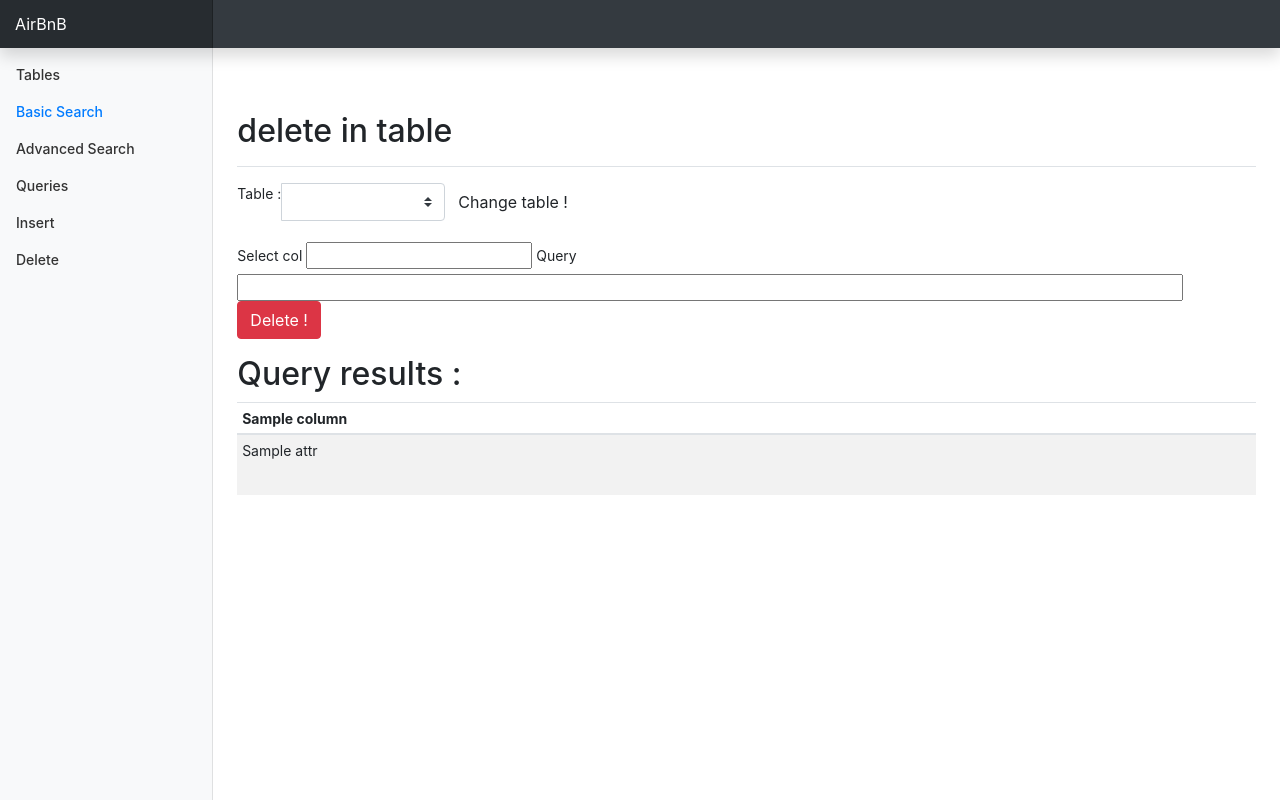
After one commit to vquelque/DbProject, a Flask app: template templates/delete.html in a window 1280 px wide. The commit adds this page. Run offline with Flask 2, Linux system fonts and the light colour scheme; the template is opened without the code that fills it: most values are stand-ins (such as "Sample title", 1, 10 or a date in 2020); form fields are guessed from the names that the template uses; parts of the project's set-up code (start-up, migrations or seed data) failed here and were passed over; some libraries are stand-ins or nearby versions.

Commit message:
Add a simple delete function (not perform yet)

```diff
--- a/app.py
+++ b/app.py
@@ -51,6 +51,7 @@ def search_in_table(query, table_name, col_name):
     sql_query = "SELECT * FROM {0} WHERE UPPER({1}) LIKE UPPER('%{2}%')".format(
         table_name, col_name, query
     )
+    print(sql_query, file=sys.stderr)
     ResultProxy = connection.execute(sql_query)
     result = ResultProxy.fetchmany(10)
     return result
@@ -67,7 +68,16 @@ def insert_in_table(col_value, table_name):
     print(sql_query, file=sys.stderr)
     #ResultProxy = connection.execute(sql_query)
     # result ?
-    #ResultProxy.close()
+
+def delete_in_table(name, table_name, col_name):
+
+    # Maybe change for int values or others
+    sql_query = "DELETE FROM {0} WHERE UPPER({1}) LIKE UPPER('{2}')".format(
+        table_name, col_name, name
+    )
+    print(sql_query, file=sys.stderr)
+    # ResultProxy = connection.execute(sql_query)
+    # result ?
 
 def advance_search(
     city, property_type, number_of_guests, available_from, available_to, price_max
@@ -150,6 +160,16 @@ class InsertForm(FlaskForm):
         super(InsertForm, self).__init__(*args, **kwargs)
         self.value.label = col_name
 
+class DeleteForm(FlaskForm):
+    select_col = SelectField("column :")
+    query = StringField("Delete row where :", validators=[DataRequired()])
+
+    def __init__(self, columns, *args, **kwargs):
+        super(DeleteForm, self).__init__(*args, **kwargs)
+        col_choices = []
+        for col in columns:
+            col_choices.append((col.name, col.name))
+        self.select_col.choices = col_choices
 
 @app.route("/", methods=["GET", "POST"])
 def get():
@@ -285,5 +305,37 @@ def insert():
 
     return render_template("insert.html", tables=metadata.sorted_tables, form=form, selected_table=selected_table)
 
+@app.route("/delete", methods=["GET", "POST"])
+def delete():
+    if "change_table" in request.form:
+        selected_table = request.form.get("comp_select")
+        print(selected_table)
+        session["curr_table"] = selected_table
+    if "curr_table" in session:
+        selected_table = session["curr_table"]
+    else:
+        selected_table = "host"
+    columns = metadata.tables[selected_table].columns
+    form = DeleteForm(columns)
+
+    if form.validate_on_submit():
+        query = form.query.data
+        col_name = form.select_col.data
+        delete_in_table(query, selected_table, col_name)
+        return render_template(
+            "delete.html",
+            tables=metadata.sorted_tables,
+            form=form,
+            columns=columns,
+            selected_table=selected_table,
+        )
+    return render_template(
+        "delete.html",
+        tables=metadata.sorted_tables,
+        form=form,
+        selected_table=selected_table,
+        columns=columns,
+    )
+
 if __name__ == "__main__":
     app.run()
--- /dev/null
+++ b/templates/delete.html
@@ -0,0 +1,43 @@
+{% set active_page = "basic_search" %}
+{% extends 'layout.html' %}
+{% block body %}
+<main role="main" class="col-md-9 ml-sm-auto col-lg-10 px-4">
+  <div
+    class="d-flex justify-content-between flex-wrap flex-md-nowrap align-items-center pt-3 pb-2 mb-3 border-bottom"
+  >
+    <h1 class="h2">delete in table</h2>
+  </div>
+  <form class="form-inline" method="POST" action="{{ url_for('delete') }}">
+    <div class="form-group">
+      <div class="input-group">
+        <span class="input-group-addon">Table : </span>
+        <select
+          name="comp_select"
+          class="selectpicker form-control custom-select"
+          id="select_table"
+        >
+          {% for element in tables %}
+          <option value="{{ element }}">{{ element }}</option>
+          {% endfor %}
+        </select>
+      </div>
+      <input type="submit" class="btn btn-default" name="change_table" value="Change table !"></button>
+    </div>
+  </form>
+  <br />
+  <form method="POST" action="/delete" class="form-group">
+    {{ form.csrf_token }}
+    {{ form.select_col.label }} {{ form.select_col() }}
+    {{ form.query.label }}{{ form.query(size=100) }}
+    <input type="submit" class="btn btn-danger" name="query" value="Delete !"/>
+  </form>
+
+  <script>
+    var element = document.getElementById("select_table");
+    element.value = "{{selected_table}}";
+  </script>
+
+<h2>Query results :</h2>
+  {% include "includes/_table.html" %}
+</main>
+{% endblock body %}
--- a/templates/layout.html
+++ b/templates/layout.html
@@ -57,7 +57,7 @@
                     Basic Search
                   </a>
                 </li>
-                <li class="nav-item}}">
+                <li class="nav-item">
                   <a class="nav-link {{ 'active' if active_page == 'advanced_search' else '' }}" href="/advancedsearch">
                     <span data-feather="file-text"></span>
                     Advanced Search
@@ -69,14 +69,14 @@
                     Queries
                   </a>
                 </li>
-                <li class="nav-item {{ 'active' if active_page == 'menu1' else '' }}">
-                  <a class="nav-link" href="/insert">
+                <li class="nav-item">
+                  <a class="nav-link {{ 'active' if active_page == 'insert' else '' }}" href="/insert">
                     <span data-feather="file-text"></span>
                     Insert
                   </a>
                 </li>
-                <li class="nav-item {{ 'active' if active_page == 'menu1' else '' }}">
-                  <a class="nav-link" href="#">
+                <li class="nav-item">
+                  <a class="nav-link {{ 'active' if active_page == 'delete' else '' }}" href="/delete">
                     <span data-feather="file-text"></span>
                     Delete
                   </a>
```
